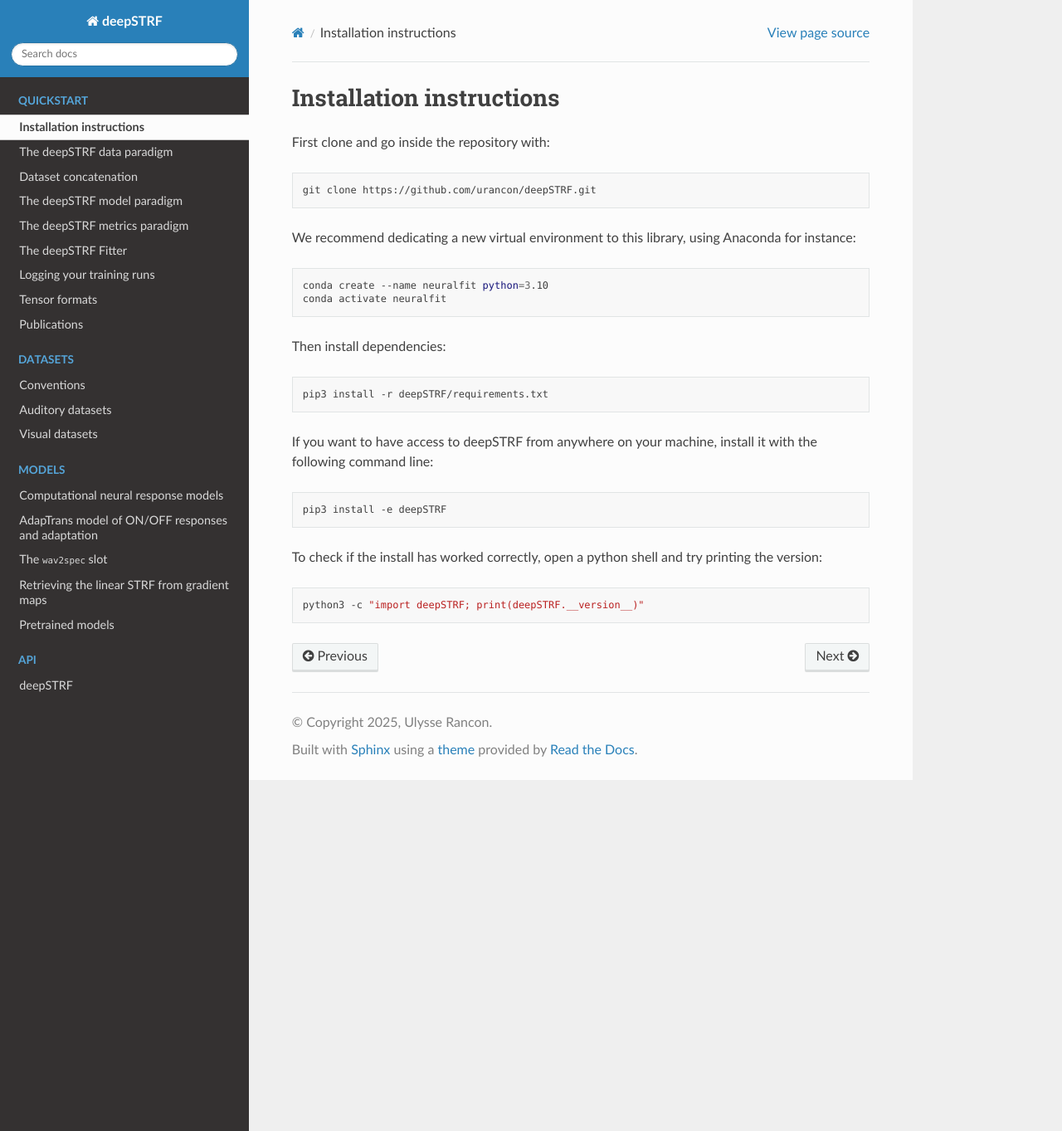
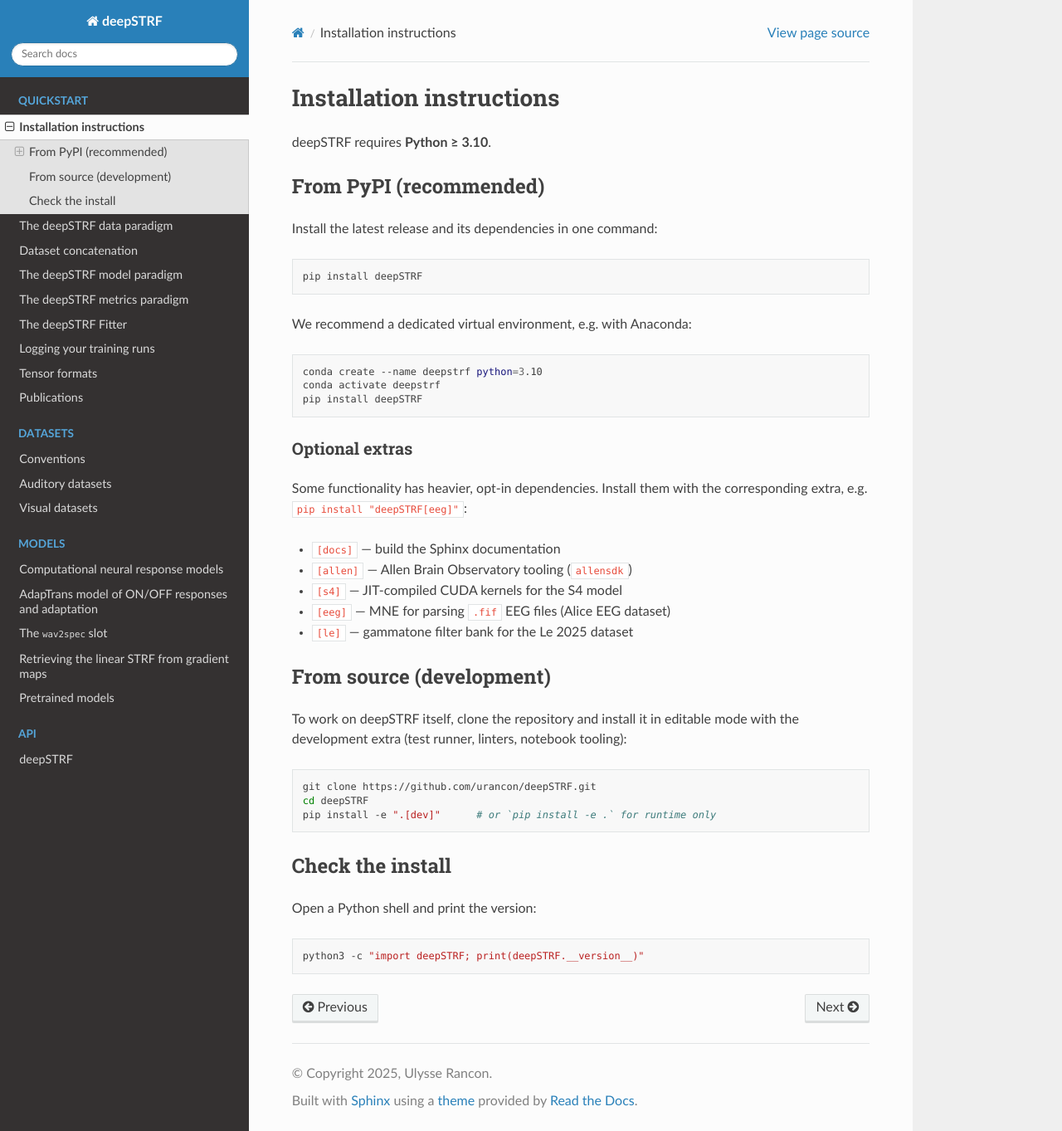
Before and after one commit to urancon/deepSTRF, a Sphinx documentation site: the page built from docs/_source/md/README_installation.md, in a window 1280 px wide and 1363 px high. Shown: the whole window at 83% size. Built offline with Sphinx 7.4.7 and the Read the Docs theme 3.1.0, drawn with Linux system fonts in a browser that asks for light colours; pages that are not in the unit, such as notebooks, are missing from menus.

Commit message:
docs: install from PyPI now that 0.1.0 is published
deepSTRF is on PyPI, so the install docs lead with `pip install deepSTRF`
instead of a from-source checkout. The README keeps the editable-install
path for development. The installation guide is rewritten end-to-end: it
was referencing a `requirements.txt` that no longer exists (deps moved to
pyproject.toml) and the broken `neuralfit` conda env name; it now documents
the PyPI install, the optional extras, and the dev checkout.

Co-Authored-By: Claude Opus 4.8 <noreply@anthropic.com>

````diff
--- a/docs/_source/md/README_installation.md
+++ b/docs/_source/md/README_installation.md
@@ -1,27 +1,45 @@
 # Installation instructions
 
-First clone and go inside the repository with:
+deepSTRF requires **Python ≥ 3.10**.
+
+## From PyPI (recommended)
+
+Install the latest release and its dependencies in one command:
+```shell
+pip install deepSTRF
+```
+
+We recommend a dedicated virtual environment, e.g. with Anaconda:
+```shell
+conda create --name deepstrf python=3.10
+conda activate deepstrf
+pip install deepSTRF
+```
+
+### Optional extras
+
+Some functionality has heavier, opt-in dependencies. Install them with the
+corresponding extra, e.g. `pip install "deepSTRF[eeg]"`:
+
+- `[docs]` — build the Sphinx documentation
+- `[allen]` — Allen Brain Observatory tooling (`allensdk`)
+- `[s4]` — JIT-compiled CUDA kernels for the S4 model
+- `[eeg]` — MNE for parsing `.fif` EEG files (Alice EEG dataset)
+- `[le]` — gammatone filter bank for the Le 2025 dataset
+
+## From source (development)
+
+To work on deepSTRF itself, clone the repository and install it in editable
+mode with the development extra (test runner, linters, notebook tooling):
 ```shell
 git clone https://github.com/urancon/deepSTRF.git
+cd deepSTRF
+pip install -e ".[dev]"      # or `pip install -e .` for runtime only
 ```
 
-We recommend dedicating a new virtual environment to this library, using Anaconda for instance:
-```shell
-conda create --name neuralfit python=3.10
-conda activate neuralfit
-```
+## Check the install
 
-Then install dependencies:
-```shell
-pip3 install -r deepSTRF/requirements.txt
-```
-
-If you want to have access to deepSTRF from anywhere on your machine, install it with the following command line:
-```shell
-pip3 install -e deepSTRF
-```
-
-To check if the install has worked correctly, open a python shell and try printing the version:
+Open a Python shell and print the version:
 ```shell
 python3 -c "import deepSTRF; print(deepSTRF.__version__)"
 ```
````
Also changed, not shown: README.md (+7 -1 lines).
